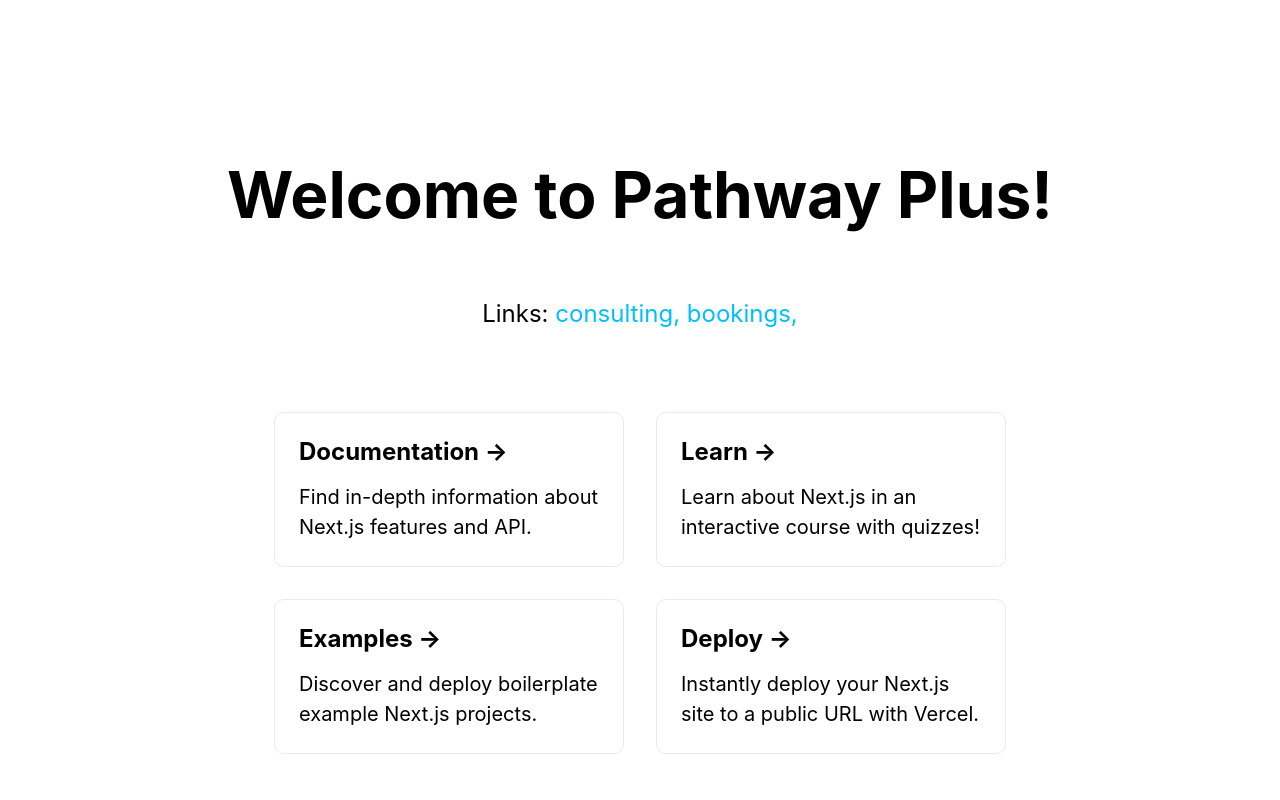
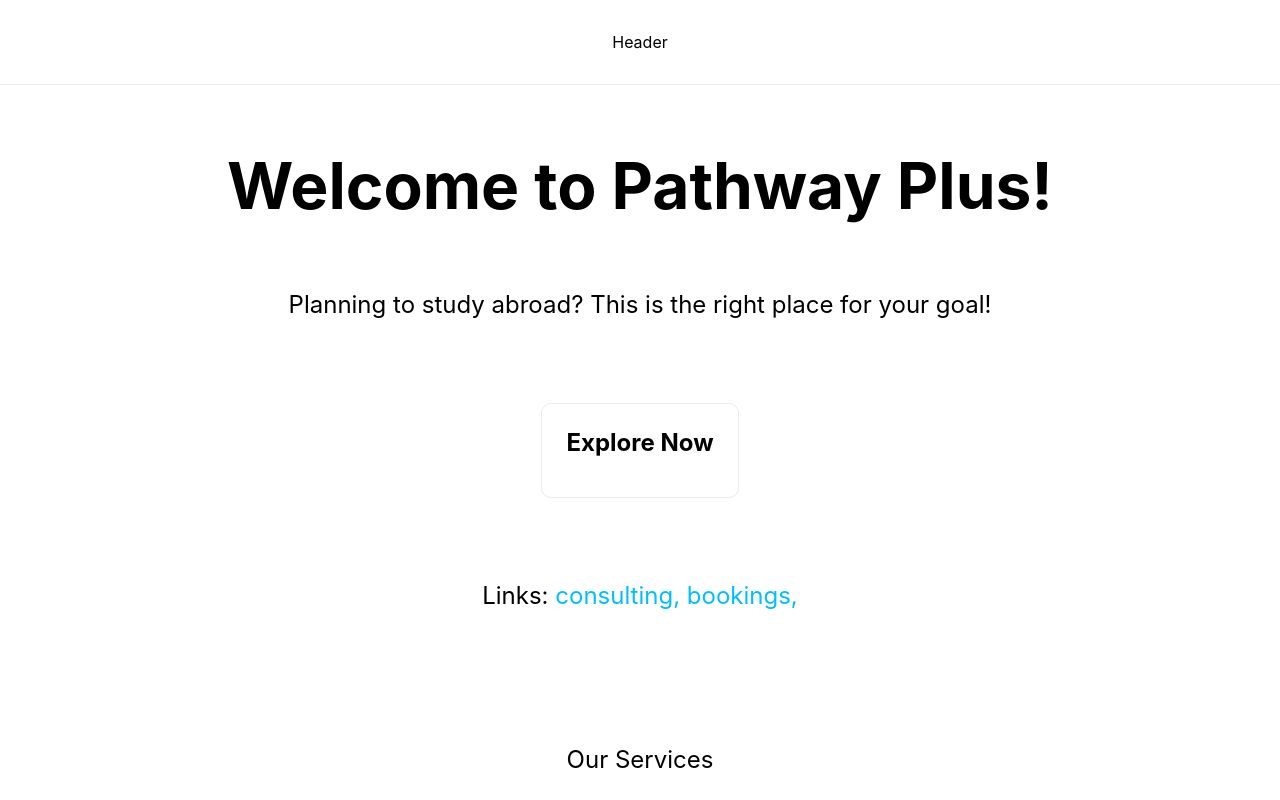
Before and after one commit to Pathway-plus/Pathway-Plus, a Next.js app: page / in a window 1280 px wide. Shown: the top 800 px of the page. Built offline with nearby package versions, Linux system fonts and the light colour scheme.

Commit message:
base setup

```diff
--- a/package.json
+++ b/package.json
@@ -9,9 +9,9 @@
     "lint": "next lint"
   },
   "dependencies": {
-    "next": "12.3.1",
-    "react": "18.2.0",
-    "react-dom": "18.2.0"
+    "next": "^12.3.1",
+    "react": "^18.2.0",
+    "react-dom": "^18.2.0"
   },
   "devDependencies": {
     "@types/node": "18.8.3",
--- a/src/pages/index.tsx
+++ b/src/pages/index.tsx
@@ -10,11 +10,28 @@ const Home: NextPage = () => {
 				<meta name="description" content="Pathway Plus" />
 				<link rel="icon" href="/favicon.ico" />
 			</Head>
+			<div className={styles.container}>
+			<header className={styles.header}>
+				<a>
+          Header
+				</a>
+			</header>
+		</div>
 
 			<main className={styles.main}>
 				<h1 className={styles.title}>
           Welcome to Pathway Plus!
 				</h1>
+				<div>
+				<p className={styles.description}>Planning to study abroad? This is the right place for your goal!</p>
+				</div>
+				<div className={styles.grid}>
+					<a href="#" className={styles.card}>
+						<h2>Explore Now</h2>
+					</a>
+				</div>
+
+
 
 				<p className={styles.description}>
           Links: {" "}
@@ -22,14 +39,18 @@ const Home: NextPage = () => {
 					<a href="/consulting/booking" className={styles.link}>bookings, </a>
 				</p>
 
+				<p className={styles.description}>
+				Our Services
+			</p>
+
 				<div className={styles.grid}>
-					<a href="https://nextjs.org/docs" className={styles.card}>
-						<h2>Documentation &rarr;</h2>
+					<a href="/consulting" className={styles.card}>
+						<h2>Consultation &rarr;</h2>
 						<p>Find in-depth information about Next.js features and API.</p>
 					</a>
 
 					<a href="https://nextjs.org/learn" className={styles.card}>
-						<h2>Learn &rarr;</h2>
+						<h2>Proofreading &rarr;</h2>
 						<p>Learn about Next.js in an interactive course with quizzes!</p>
 					</a>
 
@@ -37,21 +58,15 @@ const Home: NextPage = () => {
 						href="https://github.com/vercel/next.js/tree/canary/examples"
 						className={styles.card}
 					>
-						<h2>Examples &rarr;</h2>
+						<h2>Events &rarr;</h2>
 						<p>Discover and deploy boilerplate example Next.js projects.</p>
-					</a>
-
-					<a
-						href="https://vercel.com/new?utm_source=create-next-app&utm_medium=default-template&utm_campaign=create-next-app"
-						className={styles.card}
-					>
-						<h2>Deploy &rarr;</h2>
-						<p>
-              Instantly deploy your Next.js site to a public URL with Vercel.
-						</p>
 					</a>
 				</div>
 			</main>
+
+			<p className={styles.description}>
+				Our Consultants
+			</p>
 
 			<footer className={styles.footer}>
 				<a>
--- a/src/styles/Home.module.css
+++ b/src/styles/Home.module.css
@@ -11,6 +11,22 @@
   flex-direction: column;
   justify-content: center;
   align-items: center;
+}
+
+.header {
+  display: flex;
+  flex: 1;
+  padding: 2rem 0;
+  border-bottom: 1px solid #eaeaea;
+  justify-content: center;
+  align-items: center;
+}
+
+.header a {
+  display: flex;
+  justify-content: center;
+  align-items: center;
+  flex-grow: 1;
 }
 
 .footer {
```
Also changed, not shown: 1 other file (tests, documents, lock files or other folders).
